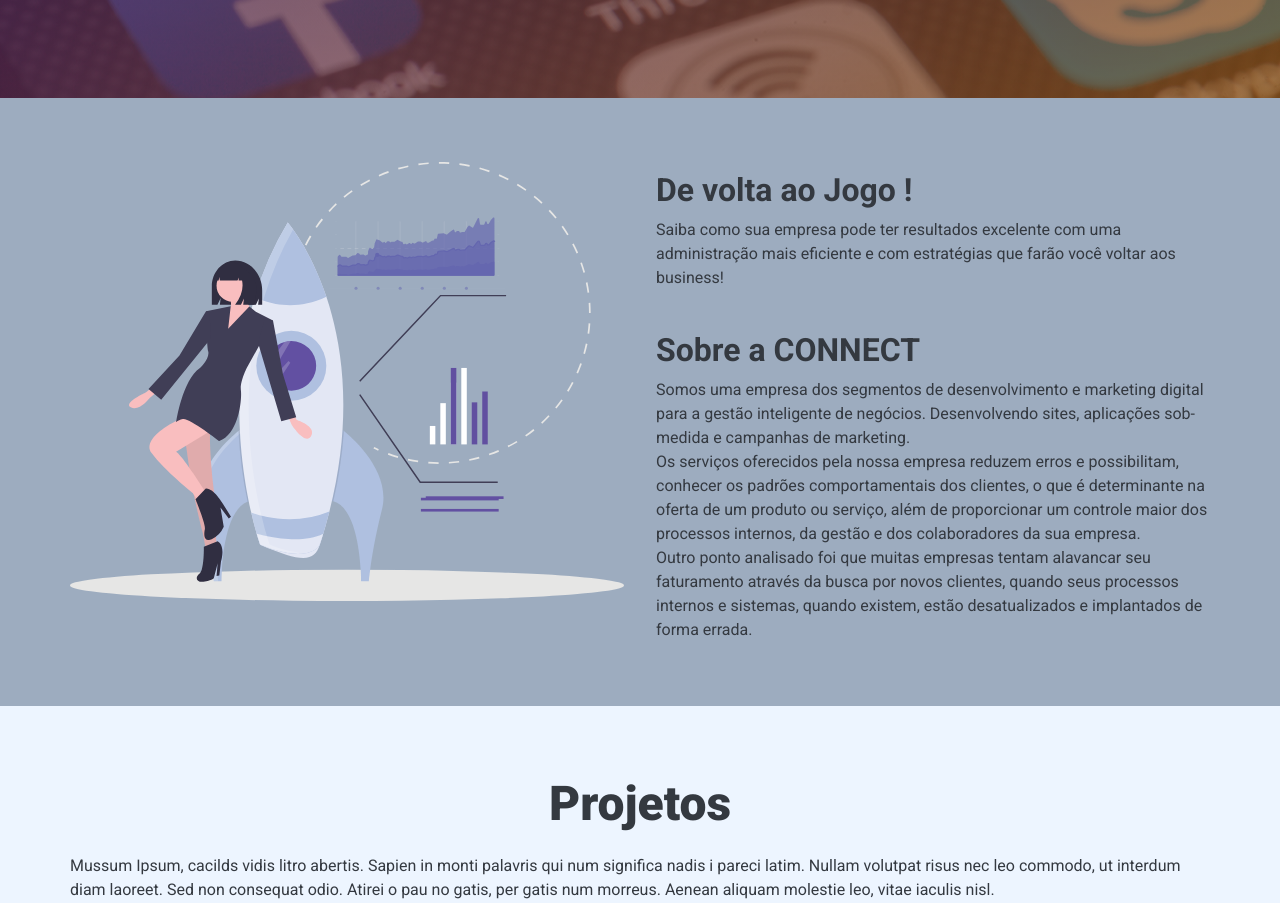
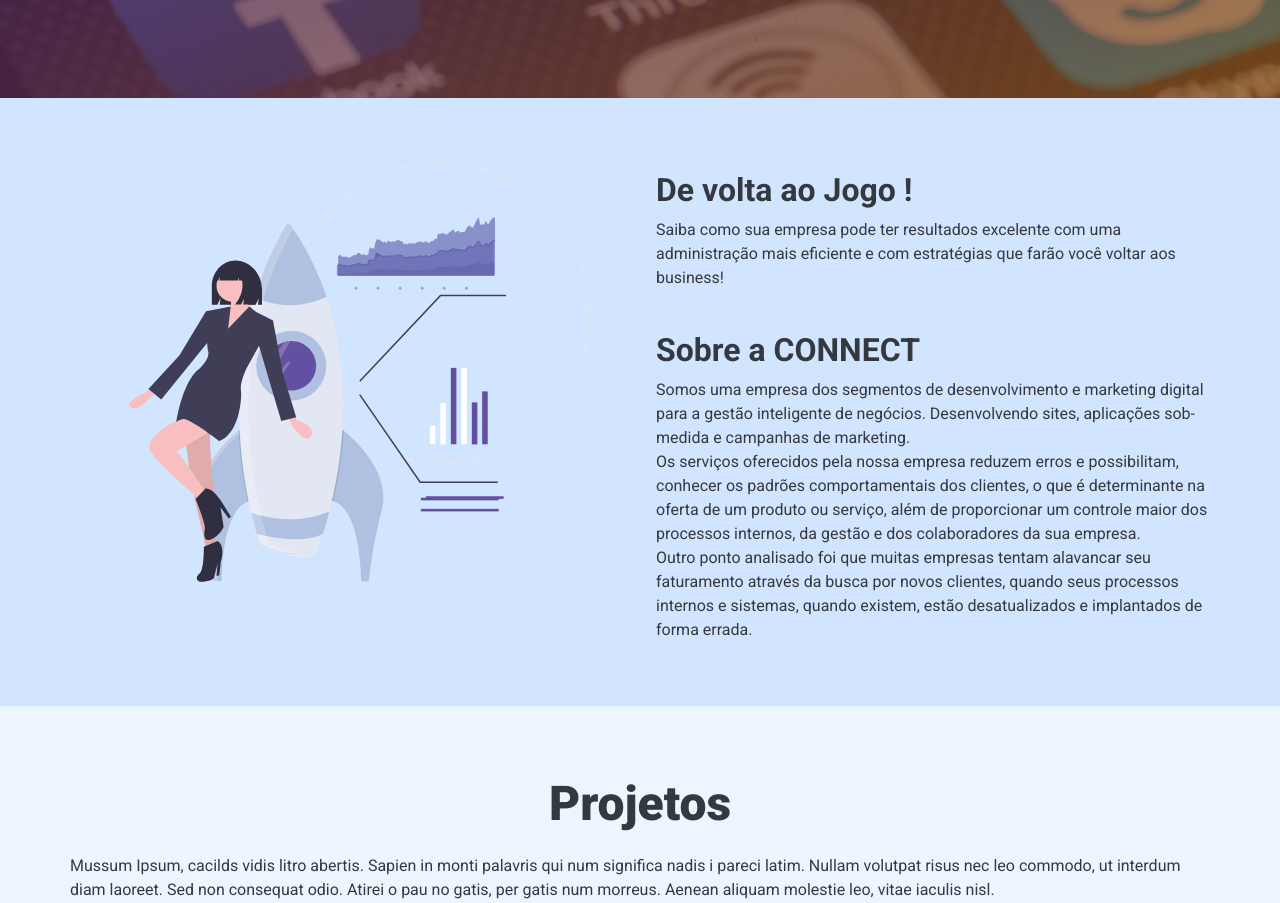
Before and after one commit to JohnnyCarreiro/connect_website, a Next.js app: page / in a window 1280 px wide. Shown: the part 702-1605 px from the top of the page. Built offline with nearby package versions, Linux system fonts and the light colour scheme.

Commit message:
fix: Fix About section bg color and svg image

```diff
--- a/src/components/Layout.tsx
+++ b/src/components/Layout.tsx
@@ -1,6 +1,5 @@
 import React, { ReactNode } from 'react'
 import Head from 'next/head'
-import { Header } from './Header'
 import Navbar from './Navbar'
 
 type Props = {
--- a/src/components/sections/AboutSection/styles.ts
+++ b/src/components/sections/AboutSection/styles.ts
@@ -1,7 +1,7 @@
 import styled from 'styled-components';
 
 export const Container = styled.div`
-    /* background: ${({theme})=>theme.color.gray_300}; */
+    background: ${({theme})=>theme.color.gray_500};
     padding: 4rem 0;
 
   .container{
```
Also changed, not shown: public/images/backInBusiness.svg.
